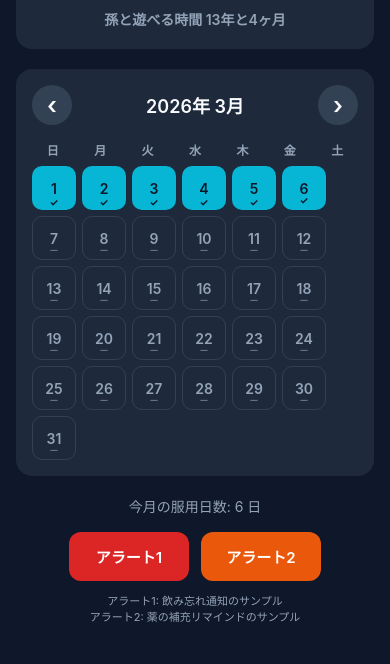
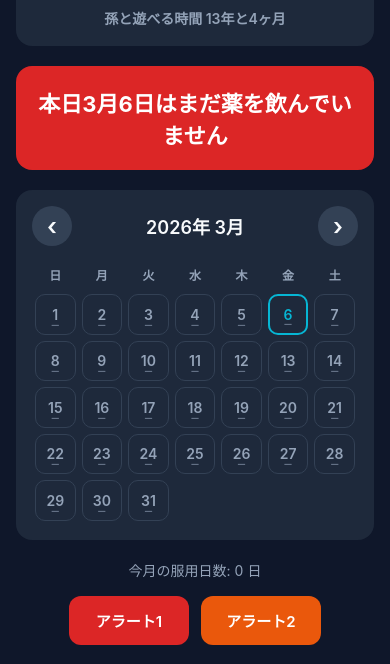
Before and after one commit to ki1015/medication-tracker, a React Native app drawn with its web renderer: screen / in a window 390 px wide. Shown: the part 180-844 px from the top of the page. Built offline with nearby package versions, Linux system fonts and the light colour scheme; some packages are replaced by stand-ins of ours.

Commit message:
Web: カレンダーUI修正・未服用バナー・目標ラベル編集など機能追加
Co-Authored-By: Claude Sonnet 4.6 <noreply@anthropic.com>

```diff
--- a/App.js
+++ b/App.js
@@ -3,15 +3,17 @@ import {
   StyleSheet,
   View,
   Text,
+  TextInput,
   TouchableOpacity,
   Alert,
   ScrollView,
-  useWindowDimensions,
+  Platform,
 } from 'react-native';
 import { StatusBar } from 'expo-status-bar';
 import AsyncStorage from '@react-native-async-storage/async-storage';
 
 const STORAGE_KEY = '@medication_taken_dates';
+const LABEL_KEY = '@motivation_label';
 
 // 日付を YYYY-MM-DD に正規化（タイムゾーンはローカル）
 function dateKey(d) {
@@ -28,16 +30,9 @@ function todayStart() {
   return t;
 }
 
-// 115日分「飲んだ」の初期データ
+// 初期データは空（0日）
 function getInitialTakenDates() {
-  const keys = {};
-  const end = todayStart();
-  for (let i = 0; i < 115; i++) {
-    const d = new Date(end);
-    d.setDate(d.getDate() - i);
-    keys[dateKey(d)] = true;
-  }
-  return keys;
+  return {};
 }
 
 // ストリーク計算：今日から遡って連続で飲んだ日数
@@ -90,8 +85,15 @@ export default function App() {
   const [currentMonth, setCurrentMonth] = useState(() => new Date().getMonth());
   const [currentYear, setCurrentYear] = useState(() => new Date().getFullYear());
   const [loaded, setLoaded] = useState(false);
+  const [motivationLabel, setMotivationLabel] = useState('孫と遊べる時間 13年と4ヶ月');
 
   const streak = calculateStreak(takenDates);
+  const todayKey = dateKey(todayStart());
+  const todayTaken = !!takenDates[todayKey];
+  const todayDisplay = (() => {
+    const d = todayStart();
+    return `${d.getMonth() + 1}月${d.getDate()}日`;
+  })();
 
   // 永続化：読み込み
   useEffect(() => {
@@ -102,6 +104,8 @@ export default function App() {
           const parsed = JSON.parse(raw);
           setTakenDates(parsed);
         }
+        const label = await AsyncStorage.getItem(LABEL_KEY);
+        if (label !== null) setMotivationLabel(label);
       } catch (e) {
         // 初回 or エラー時は初期データのまま
       }
@@ -120,6 +124,7 @@ export default function App() {
   const toggleDay = useCallback(
     (date) => {
       if (!date) return;
+      if (date > todayStart()) return;
       const key = dateKey(date);
       const next = { ...takenDates };
       if (next[key]) {
@@ -132,43 +137,46 @@ export default function App() {
     [takenDates, persistTaken]
   );
 
+  const CAL_START = { year: 2026, month: 0 };  // 2026年1月
+  const CAL_END   = { year: 2028, month: 11 }; // 2028年12月
+
   const prevMonth = useCallback(() => {
+    if (currentYear === CAL_START.year && currentMonth === CAL_START.month) return;
     if (currentMonth === 0) {
       setCurrentMonth(11);
       setCurrentYear((y) => y - 1);
     } else {
       setCurrentMonth((m) => m - 1);
     }
-  }, [currentMonth]);
+  }, [currentMonth, currentYear]);
 
   const nextMonth = useCallback(() => {
+    if (currentYear === CAL_END.year && currentMonth === CAL_END.month) return;
     if (currentMonth === 11) {
       setCurrentMonth(0);
       setCurrentYear((y) => y + 1);
     } else {
       setCurrentMonth((m) => m + 1);
     }
-  }, [currentMonth]);
+  }, [currentMonth, currentYear]);
+
+  const showAppAlert = useCallback((title, message) => {
+    if (Platform.OS === 'web') {
+      window.alert(`${title}\n${message}`);
+    } else {
+      Alert.alert(title, message, [{ text: 'OK' }]);
+    }
+  }, []);
 
   const showAlert1 = useCallback(() => {
-    Alert.alert(
-      'リマインダー',
-      '飲み忘れてますよ。\n今日分の服薬を記録しましょう。',
-      [{ text: 'OK' }]
-    );
-  }, []);
+    showAppAlert('リマインダー', '飲み忘れてますよ。\n今日分の服薬を記録しましょう。');
+  }, [showAppAlert]);
 
   const showAlert2 = useCallback(() => {
-    Alert.alert(
-      'お知らせ',
-      '薬が明日なくなります。補充してください。',
-      [{ text: 'OK' }]
-    );
-  }, []);
+    showAppAlert('お知らせ', 'セットされた薬が残り１錠です');
+  }, [showAppAlert]);
 
   const calendarDays = getCalendarDays(currentYear, currentMonth);
-  const { width } = useWindowDimensions();
-  const cellSize = Math.min(44, (width - 32 - 6 * 6) / 7);
 
   if (!loaded) {
     return (
@@ -202,10 +210,26 @@ export default function App() {
               ]}
             />
           </View>
-          <Text style={styles.grandchildTime}>
-            孫と遊べる時間 13年と4ヶ月
+          <TextInput
+            style={styles.grandchildTime}
+            value={motivationLabel}
+            onChangeText={(text) => {
+              setMotivationLabel(text);
+              AsyncStorage.setItem(LABEL_KEY, text).catch(() => {});
+            }}
+            placeholder="ここに目標を入力…"
+            placeholderTextColor={TEXT_MUTED}
+          />
+        </View>
+
+        {/* 未服用バナー */}
+        {!todayTaken && (
+          <View style={styles.reminderBanner}>
+            <Text style={styles.reminderText}>
+              本日{todayDisplay}はまだ薬を飲んでいません
             </Text>
           </View>
+        )}
 
         {/* 中央：カレンダー */}
         <View style={styles.calendarCard}>
@@ -220,29 +244,28 @@ export default function App() {
               <Text style={styles.navBtnText}>›</Text>
             </TouchableOpacity>
           </View>
-          <View style={[styles.weekdayRow, { gap: 6 }]}>
+          <View style={styles.weekdayRow}>
             {WEEKDAYS.map((w) => (
-              <Text key={w} style={[styles.weekday, { width: cellSize }]}>
-                {w}
-              </Text>
+              <View key={w} style={styles.weekdaySlot}>
+                <Text style={styles.weekday}>{w}</Text>
+              </View>
             ))}
           </View>
           <View style={styles.daysGrid}>
             {calendarDays.map((cell, index) => {
               if (!cell.date) {
-                return <View key={`empty-${index}`} style={[styles.cell, { width: cellSize, height: cellSize }]} />;
+                return <View key={`empty-${index}`} style={styles.daySlot} />;
               }
               const key = dateKey(cell.date);
               const isTaken = !!takenDates[key];
               const isToday =
                 key === dateKey(todayStart());
               return (
+                <View key={key} style={styles.daySlot}>
                   <TouchableOpacity
-                  key={key}
                     style={[
                       styles.cell,
                       styles.cellTouchable,
-                    { width: cellSize, height: cellSize },
                       isTaken && styles.cellTaken,
                       !isTaken && styles.cellNotTaken,
                       isToday && styles.cellToday,
@@ -262,6 +285,7 @@ export default function App() {
                     {isTaken && <Text style={styles.cellCheck}>✓</Text>}
                     {!isTaken && <Text style={styles.cellDash}>－</Text>}
                   </TouchableOpacity>
+                </View>
               );
             })}
           </View>
@@ -287,10 +311,6 @@ export default function App() {
               <Text style={styles.alertBtnText}>アラート2</Text>
             </TouchableOpacity>
           </View>
-          <Text style={styles.hint}>
-            アラート1: 飲み忘れ通知のサンプル{'\n'}
-            アラート2: 薬の補充リマインドのサンプル
-          </Text>
         </View>
       </ScrollView>
     </View>
@@ -364,6 +384,8 @@ const styles = StyleSheet.create({
     color: TEXT_MUTED,
     fontSize: 14,
     fontWeight: '600',
+    textAlign: 'center',
+    minWidth: 200,
   },
   calendarCard: {
     backgroundColor: BG_CARD,
@@ -397,7 +419,12 @@ const styles = StyleSheet.create({
   },
   weekdayRow: {
     flexDirection: 'row',
-    marginBottom: 8,
+    marginBottom: 4,
+  },
+  weekdaySlot: {
+    width: '14.285714%',
+    alignItems: 'center',
+    paddingVertical: 4,
   },
   weekday: {
     textAlign: 'center',
@@ -408,9 +435,14 @@ const styles = StyleSheet.create({
   daysGrid: {
     flexDirection: 'row',
     flexWrap: 'wrap',
-    gap: 6,
+  },
+  daySlot: {
+    width: '14.285714%',
+    aspectRatio: 1,
+    padding: 3,
   },
   cell: {
+    flex: 1,
     borderRadius: 10,
     justifyContent: 'center',
     alignItems: 'center',
@@ -492,4 +524,18 @@ const styles = StyleSheet.create({
     textAlign: 'center',
     lineHeight: 16,
   },
+  reminderBanner: {
+    backgroundColor: '#dc2626',
+    borderRadius: 16,
+    paddingVertical: 20,
+    paddingHorizontal: 16,
+    marginBottom: 20,
+    alignItems: 'center',
+  },
+  reminderText: {
+    color: '#fff',
+    fontSize: 22,
+    fontWeight: '700',
+    textAlign: 'center',
+  },
 });
--- a/package.json
+++ b/package.json
@@ -15,7 +15,9 @@
     "expo-status-bar": "~3.0.9",
     "expo-updates": "~29.0.16",
     "react": "19.1.0",
-    "react-native": "0.81.5"
+    "react-dom": "19.1.0",
+    "react-native": "0.81.5",
+    "react-native-web": "^0.21.0"
   },
   "devDependencies": {
     "@babel/core": "^7.25.2",
```
Also changed, not shown: docs/index.html (+2 -7 lines), docs/manifest.json (deleted), 4 other files. Lines whose indentation alone changed are shown as unchanged.
